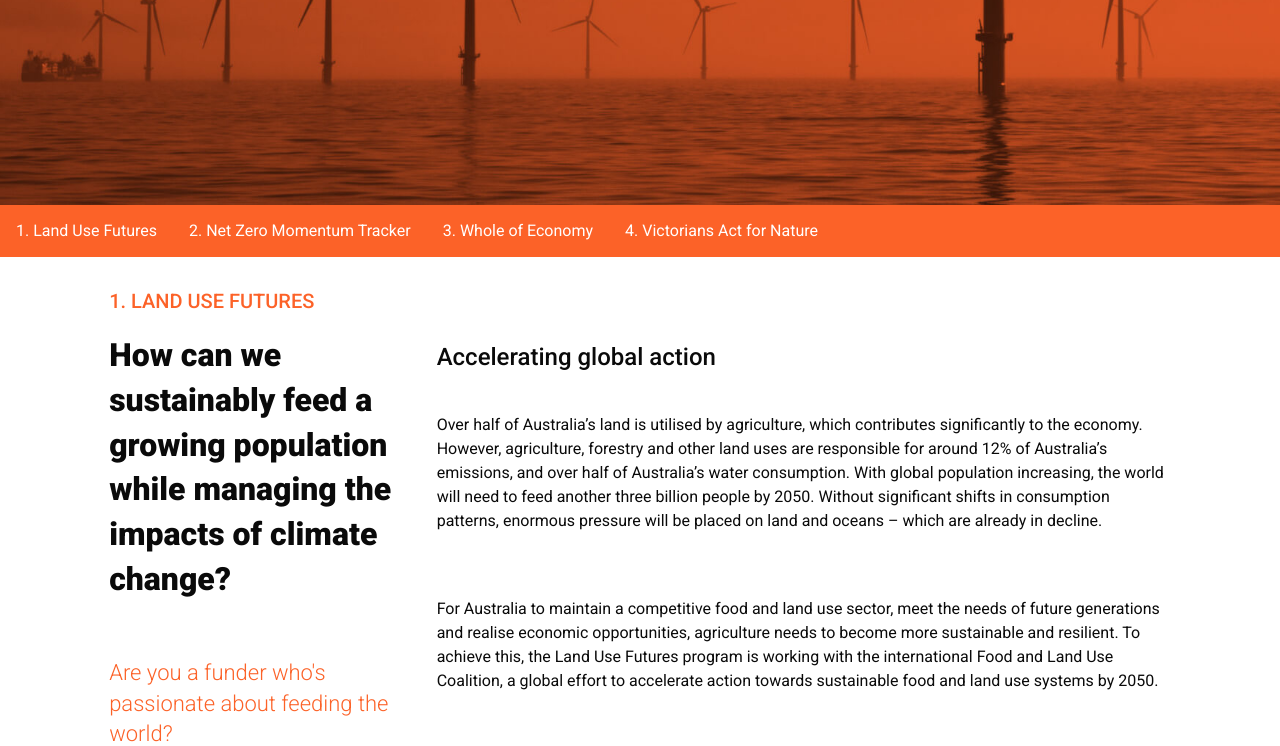
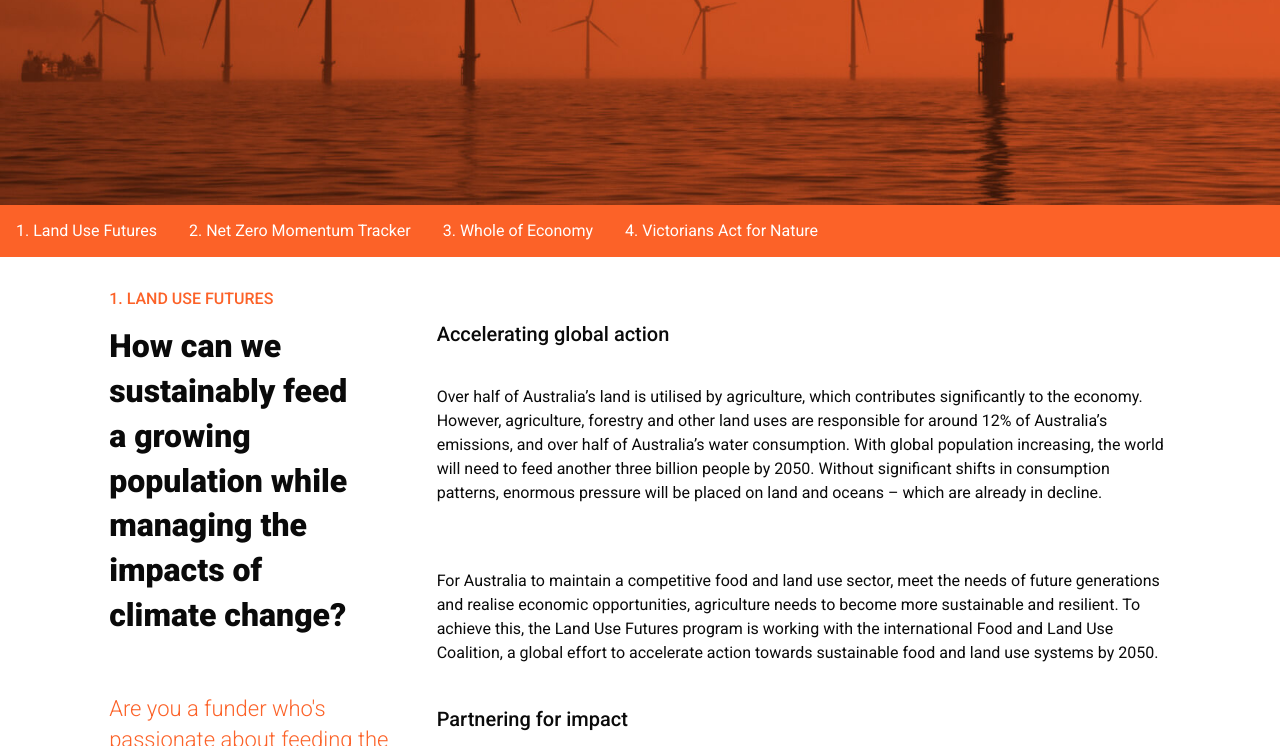
Before and after one commit to spatiality-dc/annual-report-bootstrap, a plain HTML site: page climate.html in a window 1280 px wide. Shown: the part 515-1261 px from the top of the page. Drawn offline with nearby package versions, Linux system fonts and the light colour scheme.

Commit message:
ivy suggested css tweaks

```diff
--- a/css/climate.css
+++ b/css/climate.css
@@ -186,7 +186,7 @@ img {
   /* Roboto Medium */
   font-family: "Roboto", sans-serif;
   font-weight: 500;
-  font-size: 1.25rem;
+  font-size: 1rem;
   line-height: 1.2em;
   color: #fc6228;
   text-transform: uppercase;
@@ -494,7 +494,7 @@ h1 {
   line-height: 1.2em;
   color: #fff;
   margin-top: 15%;
-  text-align: left;
+  text-align: center;
 }
 
 h2 {
@@ -505,21 +505,21 @@ h2 {
   line-height: 1.4em;
   color: #0a0a0a;
   text-align: left;
+  margin-right: 50px;
 }
 
 h3 {
   /* Roboto Medium */
   font-family: "Roboto", sans-serif;
   font-weight: 500;
-  font-size: 1.5rem;
+  font-size: 1.25rem;
   line-height: 1.4em;
   color: #0a0a0a;
-  padding-top: 1.5rem;
-  padding-bottom: 1.5rem;
+  margin-bottom: 1rem;
 }
 
 h3:first-of-type {
-  line-height: 0em;
+  line-height: 1.3rem;
 }
 h4 {
   /* Roboto Medium */
@@ -621,6 +621,7 @@ li:first-of-type {
     /* Roboto Light */
     font-size: 1.125rem;
     line-height: 1em;
+    text-align: center;
   }
   .stats {
     /* Roboto Black */
@@ -651,6 +652,7 @@ li:first-of-type {
 
   .cta-button {
     margin-bottom: 1em;
+    margin-top: 0em;
     position: relative;
     left: 25%;
     width: 50%;
```
Also changed, not shown: 1 other file.
